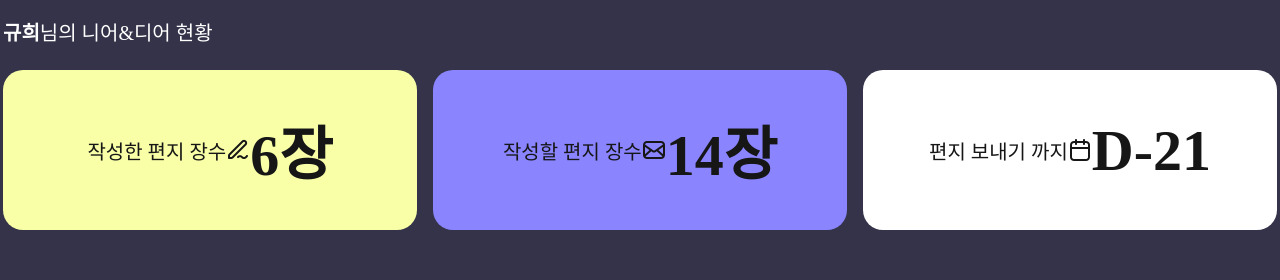
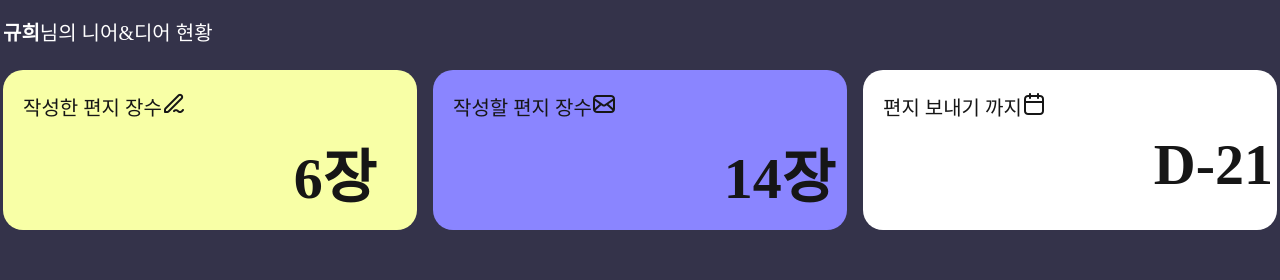
Before and after one commit to 3rd-PARD-WEB-PART/Pyo, a React (Create React App) app in the folder PYO-project/: page / in a window 1280 px wide. Shown: the part 219-499 px from the top of the page. Built offline with nearby package versions, Linux system fonts and the light colour scheme; no server answers.

Commit message:
진짜 끝

```diff
--- a/PYO-project/src/Components/Home_Components/Home_row1.js
+++ b/PYO-project/src/Components/Home_Components/Home_row1.js
@@ -79,8 +79,8 @@ const Box = styled.div`
   flex-shrink: 0;
   border-radius: 20px;
   display: flex;
-  align-items: center;
-  justify-content: center;
+  /* align-items: center; */
+  /* justify-content: center; */
   text-align: center;
   /* position: relative; 부모 요소로부터의 상대적 위치 설정 */
 `;
@@ -97,9 +97,8 @@ const Box1 = styled(Box)`
 
   p {
     margin: 0; /* 기본 마진 제거 */
-    /* position: absolute; */
-    top: 22px; /* 상단에서 22px 떨어진 위치 */
-    left: 20px; /* 왼쪽에서 20px 떨어진 위치 */
+    margin-top: 22px;
+    margin-left: 20px;
   }
 
   h1 {
@@ -110,9 +109,8 @@ font-size: 58px;
 font-style: normal;
 font-weight: 700;
 line-height: normal;
-/* position: absolute; */
-top: 30px;
-left: 300px;
+ margin-top: 61px;
+ margin-left: 108px;
   }
 `;
 
@@ -120,9 +118,7 @@ const Img1 = styled.img`
 width: 24px;
 height: 24px;
 flex-shrink: 0;
-top: 22px; /* 상단에서 22px 떨어진 위치 */
-    left: 155px; /* 왼쪽에서 20px 떨어진 위치 */
-    /* position: absolute; */
+margin-top: 22px;
 `;
 
 const Box2 = styled(Box)`
@@ -137,9 +133,8 @@ const Box2 = styled(Box)`
 
   p {
     margin: 0; /* 기본 마진 제거 */
-    /* position: absolute; */
-    top: 22px; /* 상단에서 22px 떨어진 위치 */
-    left: 20px; /* 왼쪽에서 20px 떨어진 위치 */
+    margin-top: 22px;
+    margin-left: 20px;
   }
   h1 {
     color: var(--black, #161616);
@@ -149,9 +144,8 @@ font-size: 58px;
 font-style: normal;
 font-weight: 700;
 line-height: normal;
-/* position: absolute; */
-top: 30px;
-left: 280px;
+margin-top: 61px;
+ margin-left: 108px;
   }
 `;
 
@@ -159,9 +153,7 @@ const Img2 = styled.img`
 width: 24px;
 height: 24px;
 flex-shrink: 0;
-top: 22px; /* 상단에서 22px 떨어진 위치 */
-    left: 155px; /* 왼쪽에서 20px 떨어진 위치 */
-    /* position: absolute; */
+margin-top: 22px;
 `;
 
 const Box3 = styled(Box)`
@@ -176,9 +168,8 @@ const Box3 = styled(Box)`
 
   p {
     margin: 0; /* 기본 마진 제거 */
-    /* position: absolute; */
-    top: 22px; /* 상단에서 22px 떨어진 위치 */
-    left: 20px; /* 왼쪽에서 20px 떨어진 위치 */
+    margin-top: 22px;
+    margin-left: 20px;
   }
   h1 {
     color: var(--black, #161616);
@@ -188,9 +179,8 @@ font-size: 58px;
 font-style: normal;
 font-weight: 700;
 line-height: normal;
-/* position: absolute; */
-top: 30px;
-left: 270px;
+margin-top: 61px;
+ margin-left: 108px;
   }
 `;
 
@@ -198,9 +188,7 @@ const Img3 = styled.img`
 width: 24px;
 height: 24px;
 flex-shrink: 0;
-  top: 22px; /* 상단에서 22px 떨어진 위치 */
-  left: 155px; /* 왼쪽에서 20px 떨어진 위치 */
-  /* position: absolute; */
+margin-top: 22px;
 
 `;
 
--- a/PYO-project/src/Components/Layout_Components/Header.js
+++ b/PYO-project/src/Components/Layout_Components/Header.js
@@ -25,7 +25,8 @@ function Header() {
           </Namecontainer>
           <ButtonComtainer>
             <Button Color='white' LetterColor='#645DFF' onClick={onclickBtn}>편지 미리보기</Button>
-            <Button Color='#645DFF' LetterColor='white'>편지 작성하기</Button>
+            {/* <Button Color='#645DFF' LetterColor='white'>편지 작성하기</Button> */}
+            <ModalBtn/>
           </ButtonComtainer>
         </Header2>
       </Header1>
--- a/PYO-project/src/Components/Writing_Components/WritingModal.js
+++ b/PYO-project/src/Components/Writing_Components/WritingModal.js
@@ -103,6 +103,7 @@ function WritingModal({ isOpen, closeModal }) {
       try {
         const response =await postletterAPI(data);
         console.log(response);
+        window.location.reload();
         closeModal();
       } catch (err) {
         console.error(err);
```
